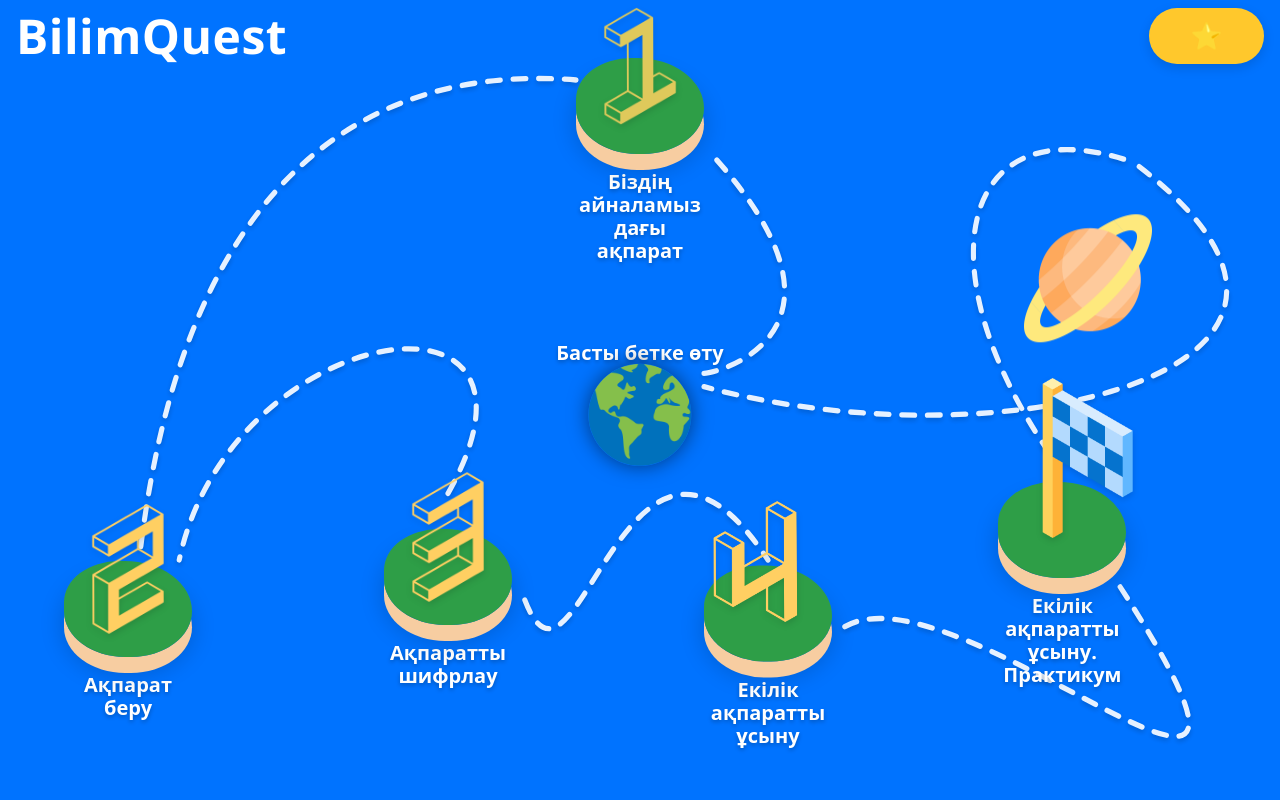
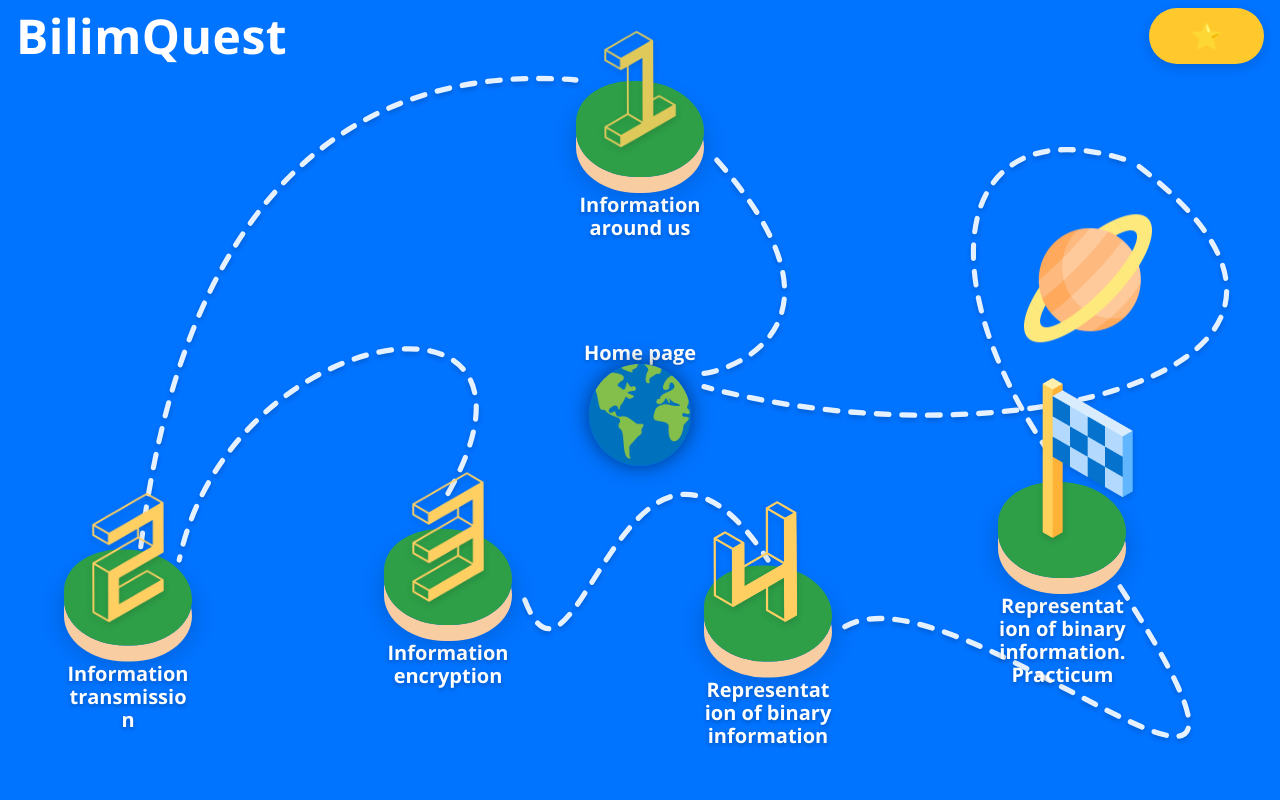
Before and after one commit to Re1otsu/Flask-App-Railway, a Flask app: page /1module in a window 1280 px wide. Run offline with Flask 3, Linux system fonts and the light colour scheme; a user stored in the database is signed in; data that the repository does not hold is empty.

Commit message:
На англ перевод

```diff
--- a/main.py
+++ b/main.py
@@ -566,28 +566,28 @@ def teacher_panel():
     )
 
     GAME_TO_CHAPTER = {
-        "Қағып ал": "Білу",
-        "Көпір": "Білу",
-        "Сәйкестік": "Білу",
-        "Лабиринт": "Түсіну",
-        "Ғарыш хабаршысы": "Түсіну",
-        "Хабаршы": "Түсіну",
-        "Қамал": "Қолдану",
-        "Шифр": "Қолдану",
-        "Агент": "Қолдану",
-        "Робот": ["Анализ", "Синтез"],
-        "Сиқырлы шарлар": ["Анализ", "Синтез"],
-        "Блоктар": ["Анализ", "Синтез"],
-        "Пазл": "Бағалау",
+        "Қағып ал": "Knowledge",
+        "Көпір": "Knowledge",
+        "Сәйкестік": "Knowledge",
+        "Лабиринт": "Comprehension",
+        "Ғарыш хабаршысы": "Comprehension",
+        "Хабаршы": "Comprehension",
+        "Қамал": "Application",
+        "Шифр": "Application",
+        "Агент": "Application",
+        "Робот": ["Analysis", "Synthesis"],
+        "Сиқырлы шарлар": ["Analysis", "Synthesis"],
+        "Блоктар": ["Analysis", "Synthesis"],
+        "Пазл": "Evaluation",
     }
 
     CHAPTER_MAX_SCORE = {
-        "Білу": 1,
-        "Түсіну": 1,
-        "Қолдану": 2,
-        "Анализ": 4,
-        "Синтез": 4,
-        "Бағалау": 2
+        "Knowledge": 1,
+        "Comprehension": 1,
+        "Application": 2,
+        "Analysis": 4,
+        "Synthesis": 4,
+        "Evaluation": 2
     }
 
     # Переворачиваем: глава → список игр
@@ -615,28 +615,28 @@ def teacher_panel():
     scores = [round(chapter_scores[ch], 2) for ch in labels]
 
     GAME_TO_CHAPTER_NAME = {
-        "Қағып ал": ["Біздің айналамыздағы ақпарат"],
-        "Көпір": ["Біздің айналамыздағы ақпарат"],
-        "Сәйкестік": ["Біздің айналамыздағы ақпарат"],
-        "Лабиринт": ["Ақпарат беру"],
-        "Ғарыш хабаршысы": ["Ақпарат беру"],
-        "Хабаршы": ["Ақпарат беру"],
-        "Қамал": ["Ақпаратты шифрлау"],
-        "Шифр": ["Ақпаратты шифрлау"],
-        "Агент": ["Ақпаратты шифрлау"],
-        "Робот": ["Екілік ақпаратты ұсыну", "Екілік ақпаратты ұсыну. Практикум"],  # две главы
-        "Сиқырлы шарлар": ["Екілік ақпаратты ұсыну", "Екілік ақпаратты ұсыну. Практикум"],  # две главы
-        "Блоктар": ["Екілік ақпаратты ұсыну", "Екілік ақпаратты ұсыну. Практикум"],  # две главы
-        "Пазл": ["Бірінші бөлім бойынша қорытынды тапсырмалар"],
+        "Қағып ал": ["Information around us"],
+        "Көпір": ["Information around us"],
+        "Сәйкестік": ["Information around us"],
+        "Лабиринт": ["Information transmission"],
+        "Ғарыш хабаршысы": ["Information transmission"],
+        "Хабаршы": ["Information transmission"],
+        "Қамал": ["Information encryption"],
+        "Шифр": ["Information encryption"],
+        "Агент": ["Information encryption"],
+        "Робот": ["Representation of binary information", "Representation of binary information. Practicum"],  # две главы
+        "Сиқырлы шарлар": ["Representation of binary information", "Representation of binary information. Practicum"],  # две главы
+        "Блоктар": ["Representation of binary information", "Representation of binary information. Practicum"],  # две главы
+        "Пазл": ["Final tasks for the first section"],
 
     }
     CHAPTER_NAME_MAX_SCORE = {
-        "Біздің айналамыздағы ақпарат": 1,
-        "Ақпарат беру": 1,
-        "Ақпаратты шифрлау": 2,
-        "Екілік ақпаратты ұсыну": 4,
-        "Екілік ақпаратты ұсыну. Практикум": 4,
-        "Бірінші бөлім бойынша қорытынды тапсырмалар": 2
+        "Information around us": 1,
+        "Information transmission": 1,
+        "Information encryption": 2,
+        "Representation of binary information": 4,
+        "Representation of binary information. Practicum": 4,
+        "Final tasks for the first section": 2
     }
     # ---- ПРОГРЕСС ПО ВСЕМ КЛАССАМ ----
     all_progress_all = GameProgress.query.filter(GameProgress.completed == True).all()
--- a/static/css/teacher.css
+++ b/static/css/teacher.css
@@ -130,7 +130,7 @@
 }
 #toggleBtn{
       margin-top: 1vh;
-      width:7vw;
+      width:7.5vw;
       border-radius: 0.5em;
       background-color: #ffffff;
       color:#1e4fa8;
--- a/static/js/game6.js
+++ b/static/js/game6.js
@@ -1,5 +1,5 @@
 // Настройка игры
-const words = ["ӘДЕБИЕТ", "МАТЕМАТИКА", "ИНФОРМАТИКА"];
+const words = ["Literature", "МАТЕМАТИКА", "ИНФОРМАТИКА"];
 const scorePerWord = 0.7 / 3; // 0.23333333333333334
 let currentIndex = 0;
 let score = 0;
--- a/static/js/teacher.js
+++ b/static/js/teacher.js
@@ -2,7 +2,7 @@ const ctx1 = document.getElementById('classChart');
 new Chart(ctx1, {
   type: 'bar',
   data: {
-    labels: ['Білу', 'Түсіну', 'Қолдану', 'Анализ', 'Синтез', 'Бағалау'],
+    labels: ['Knowledge', 'Comprehension', 'Application', 'Analysis', 'Synthesis', 'Evaluation'],
     datasets: [{
       label: 'Ұпай',
       data: [70, 35, 45, 60, 40, 55],
@@ -38,7 +38,7 @@ const ctx2 = document.getElementById('topicChart');
 new Chart(ctx2, {
   type: 'doughnut',
   data: {
-    labels: ['Ақпаратты шифрлау', 'Компьютерлік графика', 'Робототехника'],
+    labels: ['Information Encryption', 'Computer Graphics', 'Robotics'],
     datasets: [{
       data: [65, 54, 82],
       backgroundColor: ['#1e4fa8', '#4db6ff', '#82c91e']
--- a/templates/1module.html
+++ b/templates/1module.html
@@ -38,31 +38,31 @@
     <!-- Островки/модули (позиции в %) -->
     <a class="node" id="i1" href="/bolim1_1">
       <div class="island"><img src="static/img/first.png" class="emoji" style="width:auto; height:30vh; transform: translate(0, -14vh);"></div>
-      <div class="label" style="font-size:2.5vh;">Біздің айналамыздағы ақпарат</div>
+      <div class="label" style="font-size:2.5vh;">Information around us</div>
     </a>
 
     <a class="node" id="i2" href="/bolim1_2">
       <div class="island"><img src="static/img/second.png" class="emoji" style="width:auto; height:30vh; transform: translate(0, -14vh);"></div>
-      <div class="label" style="font-size:2.5vh;">Ақпарат беру</div>
+      <div class="label" style="font-size:2.5vh;">Information transmission</div>
     </a>
 
     <a class="node" id="i3" href="/bolim1_3">
       <div class="island"><img src="static/img/3.png" class="emoji" style="width:auto; height:30vh; transform: translate(0, -14vh);"></div>
-      <div class="label" style="font-size:2.5vh;">Ақпаратты шифрлау</div>
+      <div class="label" style="font-size:2.5vh;">Information encryption</div>
     </a>
 
     <a class="node" id="i4" href="/bolim1_4">
       <div class="island"><img src="static/img/4.png" class="emoji" style="width:auto; height:35vh; transform: translate(-1vw, -18vh);"></div>
-      <div class="label" style="font-size:2.5vh;">Екілік ақпаратты ұсыну</div>
+      <div class="label" style="font-size:2.5vh;">Representation of binary information</div>
     </a>
 
     <a class="node"  id="i5" href="/bolim1_5">
       <div class="island"><img src="static/img/finish.png" class="emoji" style="width:auto; height:20vh; transform: translate(2vw, -13vh);"></div>
-      <div class="label" style="font-size:2.5vh;">Екілік ақпаратты ұсыну. Практикум</div>
+      <div class="label" style="font-size:2.5vh;">Representation of binary information. Practicum</div>
     </a>
 
     <a class="node" id="earth" href="/student">
-      <div class="label" style="font-size:2.5vh;">Басты бетке өту</div>
+      <div class="label" style="font-size:2.5vh;">Home page</div>
       <img src="static/img/earth.png" style="height:auto; width:8vw; box-shadow: 0 0 20px rgba(0,0,0,0.5); border-radius:8em;">
     </a>
     <a class="node" id="saturn" >
--- a/templates/bolim1_3.html
+++ b/templates/bolim1_3.html
@@ -9,8 +9,8 @@
 <body>
     <div class="top-bar">
         <h1>BilimQuest</h1>
-        <h2>Ақпаратты шифрлау</h2>
-        <a href="/1module">Артқа</a>
+        <h2>Information encryption</h2>
+        <a href="/1module">Back</a>
     </div>
     <div id="game-container"></div>
     <div class="announcement-box">
--- a/templates/bolim1_4.html
+++ b/templates/bolim1_4.html
@@ -9,8 +9,8 @@
 <body>
     <div class="top-bar">
         <h1>BilimQuest</h1>
-        <h2>Екілік ақпарат</h2>
-        <a href="/1module">Артқа</a>
+        <h2>Binary information</h2>
+        <a href="/1module">Back</a>
     </div>
     <div id="game-container"></div>
     <div class="announcement-box">
--- a/templates/game9.html
+++ b/templates/game9.html
@@ -8,8 +8,8 @@
     <link rel="stylesheet" href="{{ url_for('static', filename='css/normalize.css') }}">
 </head>
 <body>
-<h1>Символ → Ондық </h1>
-<p>Символдарды дұрыс ондық кодпен сәйкестендір!</p>
+<h1>Symbol → decimal </h1>
+<p>Match the symbols with the correct decimal cod!</p>
 
 <div id="game-container"></div>
 
@@ -18,7 +18,7 @@
 </div>
 
 <div id="timer" class="timer-badge">
-  Уақыт: <span id="time-value">02:00</span>
+  Time: <span id="time-value">02:00</span>
 </div>
 
 <div id="game-over" class="hidden">
--- a/templates/login_tchr.html
+++ b/templates/login_tchr.html
@@ -8,13 +8,13 @@
 </head>
 <body>
     <form action="/login_teacher" method="POST">
-        <label for="email">Почта:</label>
+        <label for="email">Email:</label>
         <input type="text" id="email" name="email" required>
         <br>
-        <label for="password">Құпиясөз:</label>
+        <label for="password">Password:</label>
         <input type="password" id="password" name="password" required>
         <br>
-        <button type="submit">Кіру</button>
+        <button type="submit">Login</button>
     </form>
 </body>
 </html>
```
Also changed, not shown: templates/game6.html (+4 -4 lines), templates/home.html (+7 -7 lines), templates/teacher.html (+15 -16 lines), templates/teacher_panel.html (+9 -9 lines).
